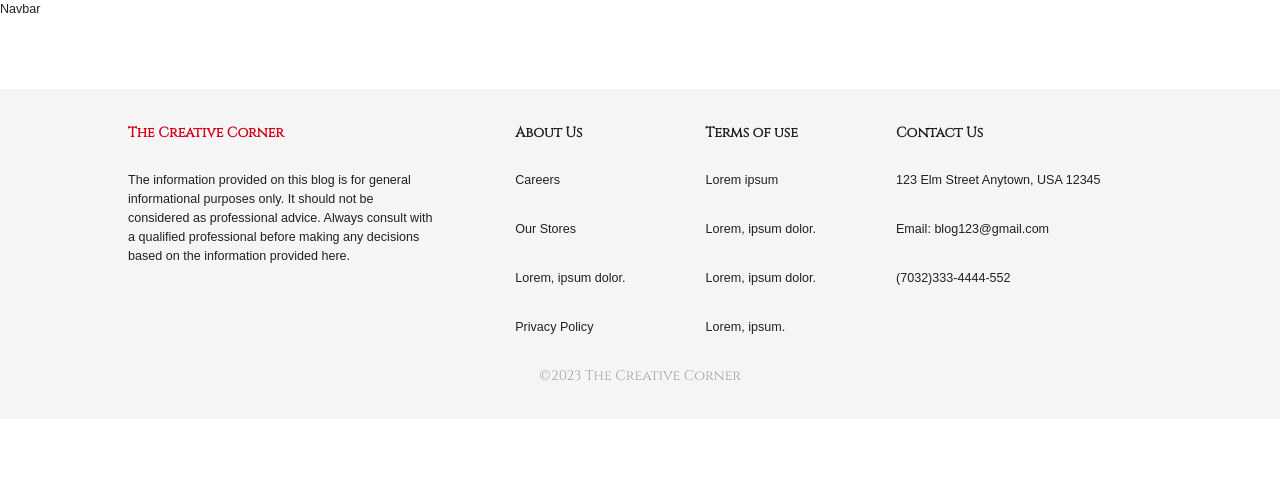
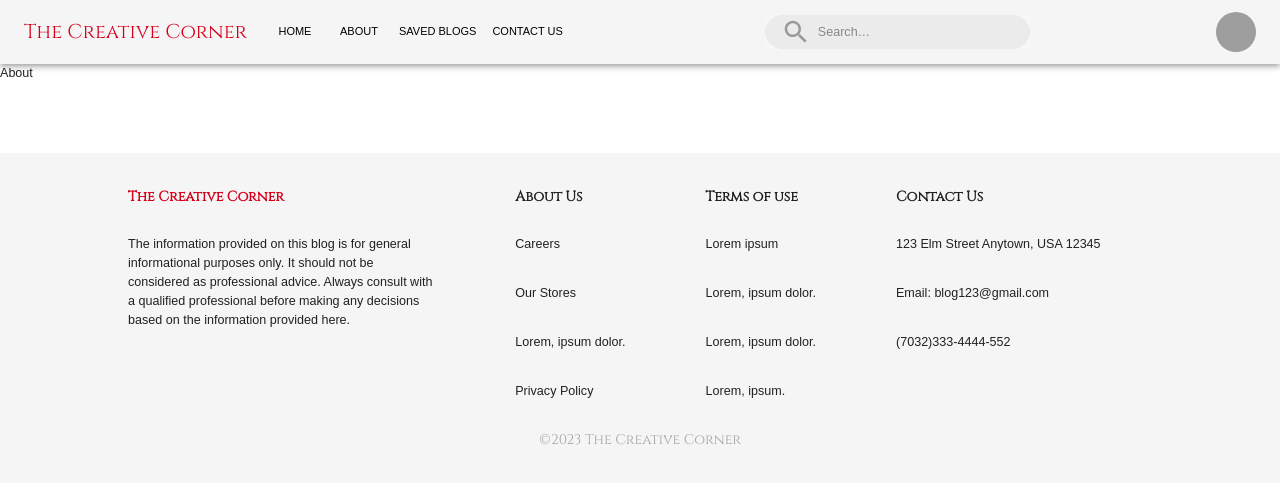
Before and after one commit to sweets-11/The-Creative-Corner, a React (Create React App) app in the folder client/: page /about in a window 1280 px wide. Shown: the top 484 px of the page. Built offline with nearby package versions, Linux system fonts and the light colour scheme; grey boxes are pictures that could not be loaded; a web font is replaced by a local one.

Commit message:
created navbar and improve code length

```diff
--- a/client/src/App.js
+++ b/client/src/App.js
@@ -1,12 +1,13 @@
 import React from "react";
 import { BrowserRouter as Router, Routes, Route } from "react-router-dom";
-import Navbar from "./global/Navbar";
+import Navbar from "./global/Navbar/Navbar";
 import Home from "./global/Home";
 import Footer from "./global/Footer";
 
+
 import {
+  About,
   ContactUs,
-  NewsLetter,
   SavedBlog,
 } from "./components/index";
 
@@ -16,8 +17,8 @@ const App = () => {
       <Navbar />
       <Routes>
         <Route path="/" element={<Home />} />
+        <Route path="/about" element={<About />} />
         <Route path="/savedBlog" element={<SavedBlog />} />
-        <Route path="/newsLetter" element={<NewsLetter />} />
         <Route path="/contactUs" element={<ContactUs />} />
       </Routes>
       <Footer />
--- /dev/null
+++ b/client/src/components/About.jsx
@@ -0,0 +1,9 @@
+import React from 'react'
+
+const About = () => {
+  return (
+    <div>About</div>
+  )
+}
+
+export default About
--- a/client/src/components/NewsLetter.jsx
+++ /dev/null
@@ -1,9 +0,0 @@
-import React from 'react'
-
-const NewsLetter = () => {
-  return (
-    <div>NewsLetter</div>
-  )
-}
-
-export default NewsLetter
--- a/client/src/components/index.js
+++ b/client/src/components/index.js
@@ -1,5 +1,5 @@
 export {default as Blog} from "./Blog";
 export {default as Carousel} from "./Carousel";
 export {default as ContactUs} from "./ContactUs";
-export {default as NewsLetter} from "./NewsLetter";
+export {default as About} from "./About";
 export {default as SavedBlog} from "./SavedBlog";
--- a/client/src/global/Navbar.jsx
+++ /dev/null
@@ -1,9 +0,0 @@
-import React from 'react'
-
-const Navbar = () => {
-  return (
-    <div>Navbar</div>
-  )
-}
-
-export default Navbar
--- /dev/null
+++ b/client/src/global/Navbar/Navbar.jsx
@@ -0,0 +1,208 @@
+import React from "react";
+import { useTheme } from "@emotion/react";
+import { shades } from "../../theme";
+import {
+  AppBar,
+  Box,
+  Toolbar,
+  Typography,
+  IconButton,
+  Menu,
+  MenuItem,
+  Container,
+  Avatar,
+  Button,
+  Tooltip,
+} from "@mui/material";
+
+import MenuIcon from "@mui/icons-material/Menu";
+import AdbIcon from "@mui/icons-material/Adb";
+import SearchIcon from "@mui/icons-material/Search";
+
+import {
+  Search,
+  StyledInputBase,
+  SearchIconWrapper,
+  pages,
+  settings,
+} from "./Search";
+
+const Navbar = () => {
+  const {
+    palette: { neutral },
+  } = useTheme();
+
+
+  const [anchorElNav, setAnchorElNav] = React.useState(null);
+  const [anchorElUser, setAnchorElUser] = React.useState(null);
+
+  const handleOpenNavMenu = (event) => {
+    setAnchorElNav(event.currentTarget);
+  };
+  const handleOpenUserMenu = (event) => {
+    setAnchorElUser(event.currentTarget);
+  };
+
+  const handleCloseNavMenu = () => {
+    setAnchorElNav(null);
+  };
+
+  const handleCloseUserMenu = () => {
+    setAnchorElUser(null);
+  };
+
+  return (
+    <AppBar position="static" sx={{ backgroundColor: "neutral.light" }}>
+      <Container maxWidth="xl">
+        <Toolbar disableGutters>
+          <Typography
+            variant="h3"
+            noWrap
+            component="a"
+            href="/"
+            sx={{
+              mr: 2,
+              display: { xs: "none", md: "flex" },
+              textDecoration: "none",
+              color: shades.secondary[500],
+            }}
+          >
+            The Creative Corner
+          </Typography>
+
+          <Box sx={{ flexGrow: 1, display: { xs: "flex", md: "none" } }}>
+            <IconButton
+              size="large"
+              aria-label="account of current user"
+              aria-controls="menu-appbar"
+              aria-haspopup="true"
+              onClick={handleOpenNavMenu}
+              color="inherit"
+            >
+              <MenuIcon sx={{color: shades.primary[500]}}/>
+            </IconButton>
+            <Menu
+              id="menu-appbar"
+              anchorEl={anchorElNav}
+              anchorOrigin={{
+                vertical: "bottom",
+                horizontal: "left",
+              }}
+              keepMounted
+              transformOrigin={{
+                vertical: "top",
+                horizontal: "left",
+              }}
+              open={Boolean(anchorElNav)}
+              onClose={handleCloseNavMenu}
+              sx={{
+                display: { xs: "block", md: "none" },
+              }}
+            >
+              {pages.map((page) => (
+                <MenuItem key={page} onClick={handleCloseNavMenu}>
+                  <Typography textAlign="center" color={"black"}>
+                    {page}
+                  </Typography>
+                </MenuItem>
+              ))}
+            </Menu>
+          </Box>
+          <Typography
+            variant="h4"
+            noWrap
+            component="a"
+            href=""
+            sx={{
+              mr: 2,
+              display: { xs: "flex", md: "none" },
+              flexGrow: 1,
+              textDecoration: "none",
+              color: shades.secondary[500],
+            }}
+          >
+            The Creative Corner
+          </Typography>
+          <Box sx={{ flexGrow: 1, display: { xs: "none", md: "flex" } }}>
+            {pages.map((page) => (
+              <Button
+                key={page}
+                onClick={handleCloseNavMenu}
+                sx={{
+                  my: 2,
+                  color: "white",
+                  display: "block",
+                  color: shades.primary[900],
+                }}
+              >
+                {page}
+              </Button>
+            ))}
+          </Box>
+
+          <Toolbar
+            sx={{
+              flexGrow: 1,
+              display: { xs: "none", sm: "block" },
+              display: "flex",
+              // backgroundColor: "red"
+            }}
+          >
+            <Search sx={{ color: shades.primary[900] }}>
+              <SearchIconWrapper sx={{ borderRadius: "100px" }}>
+                <SearchIcon
+                  sx={{
+                    color: shades.primary[200],
+                    zIndex: 1,
+                    fontSize: "30px",
+                  }}
+                />
+              </SearchIconWrapper>
+              <StyledInputBase
+                placeholder="Search…"
+                inputProps={{ "aria-label": "search" }}
+                sx={{
+                  backgroundColor: shades.neutral[200],
+                  pl: 3,
+                  borderRadius: "20px",
+                }}
+              />
+            </Search>
+          </Toolbar>
+
+          <Box sx={{ flexGrow: 0 }}>
+            <Tooltip title="Open settings">
+              <IconButton onClick={handleOpenUserMenu} sx={{ p: 0 }}>
+                <Avatar alt="Remy Sharp" src="/static/images/avatar/2.jpg" />
+              </IconButton>
+            </Tooltip>
+            <Menu
+              sx={{ mt: "45px" }}
+              id="menu-appbar"
+              anchorEl={anchorElUser}
+              anchorOrigin={{
+                vertical: "top",
+                horizontal: "right",
+              }}
+              keepMounted
+              transformOrigin={{
+                vertical: "top",
+                horizontal: "right",
+              }}
+              open={Boolean(anchorElUser)}
+              onClose={handleCloseUserMenu}
+            >
+              {settings.map((setting) => (
+                <MenuItem key={setting} onClick={handleCloseUserMenu}>
+                  <Typography textAlign="center">{setting}</Typography>
+                </MenuItem>
+              ))}
+            </Menu>
+          </Box>
+        </Toolbar>
+      </Container>
+    </AppBar>
+  );
+};
+
+export default Navbar;
--- /dev/null
+++ b/client/src/global/Navbar/Search.jsx
@@ -0,0 +1,50 @@
+import { styled, alpha } from "@mui/material/styles";
+import {InputBase} from "@mui/material";
+const Search = styled("div")(({ theme }) => ({
+  position: "relative",
+  borderRadius: theme.shape.borderRadius,
+  backgroundColor: alpha(theme.palette.common.white, 0.15),
+  "&:hover": {
+    backgroundColor: alpha(theme.palette.common.white, 0.25),
+  },
+  marginLeft: 0,
+  width: "100%",
+  [theme.breakpoints.up("sm")]: {
+    marginLeft: theme.spacing(1),
+    width: "auto",
+  },
+}));
+
+const SearchIconWrapper = styled("div")(({ theme }) => ({
+  padding: theme.spacing(0, 2),
+  height: "100%",
+  position: "absolute",
+  pointerEvents: "none",
+  display: "flex",
+  alignItems: "center",
+  justifyContent: "center",
+}));
+
+const StyledInputBase = styled(InputBase)(({ theme }) => ({
+  color: "inherit",
+  "& .MuiInputBase-input": {
+    padding: theme.spacing(1, 16, 1, 0),
+    // vertical padding + font size from searchIcon
+    paddingLeft: `calc(1em + ${theme.spacing(2)})`,
+    transition: theme.transitions.create("width"),
+    width: "100%",
+    [theme.breakpoints.up("sm")]: {
+      width: "12ch",
+      "&:focus": {
+        width: "30ch",
+      },
+    },
+  },
+}));
+
+
+const pages = ["Home", "About", "Saved Blogs", "Contact Us"];
+const settings = ["Profile", "Account", "Dashboard", "Logout"];
+
+
+export { Search, StyledInputBase, SearchIconWrapper, pages, settings};
```
